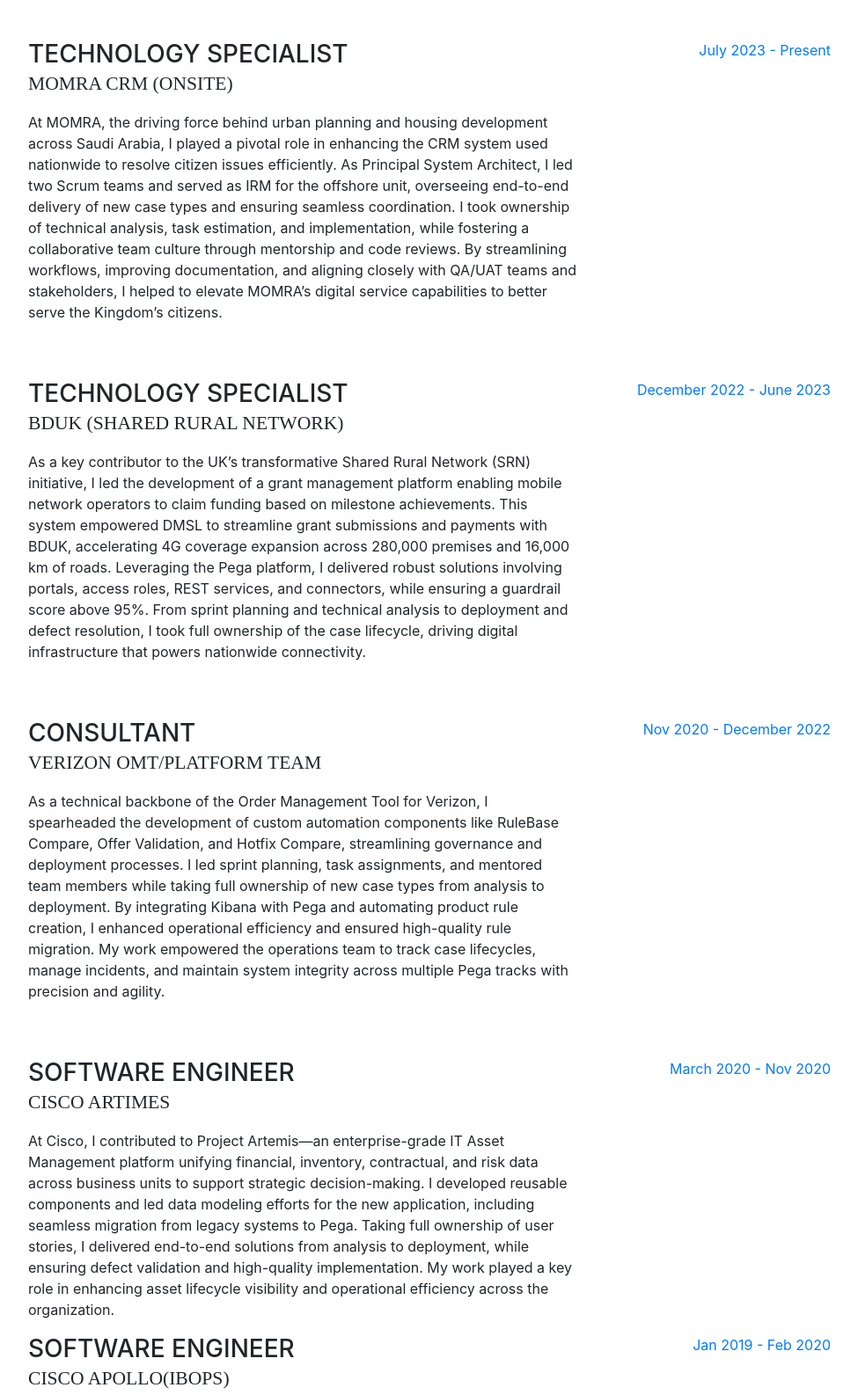
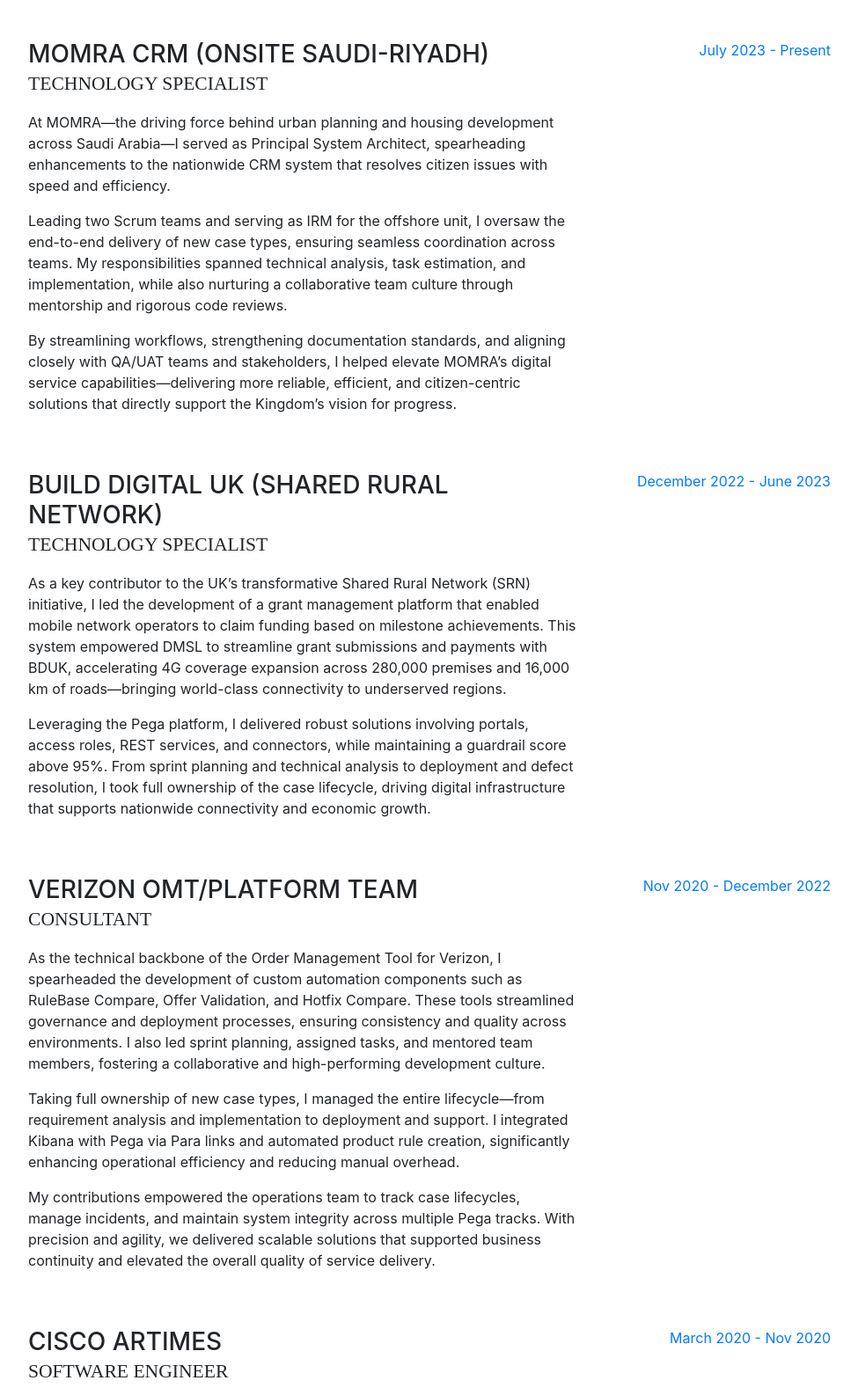
Before and after one commit to alvinj875/alvinj875.github.io, a website with bundled scripts: page index.html in a window 1280 px wide. Shown: the part 889-2475 px from the top of the page at 88% size, without its empty margins (288-1263 px from the left). Built offline with nearby package versions, Linux system fonts and the light colour scheme; a web font is replaced by a local one.

Commit message:
made some changes

```diff
--- a/index.html
+++ b/index.html
@@ -70,13 +70,16 @@
           <h1 class="mb-0">Alvin
             <span class="text-primary">Jaison</span>
           </h1>
-          <div class="mb-5">Sri Ram Nagar colony, Kapra ECIL · Hyderabad, Telangana 500062 · (+91) 8142979911 · (+966) 570487911
+          <div class="mb-5">Saudi Number: (+966) 570487911 | Indian Number: (+91) 8142979911 | Email:
             <a href="mailto:name@email.com">alvinj875@gmail.com</a>
           </div>
-          <p class="mb-3">With over 8 years of dynamic experience in Pega solution architecture, I’ve led two high-performing Scrum teams as a Principal System Architect, delivering robust, scalable applications across Telecom, Insurance, Claims, Hi-tech Manufacturing, Asset Management, and Government domains. As an IRM for offshore teams, I ensured seamless release cycles and cross-border collaboration. I thrive on solving complex challenges, driving innovation, and transforming business needs into powerful digital solutions that make a real impact.</p>
 <h5>
   <p class="mb-3">
-“Architecting solutions that connect systems, empower teams, and drive transformation.”.</p></h5>
+Principal System Architect | Pega Specialist | Driving Citizen-Centric & Enterprise Digital Transformation</p></h5>
+          <p class="mb-3"><i>“I’m Alvin Jaison, a Principal System Architect with 8+ years of expertise in Pega solution architecture. I’ve delivered mission-critical applications across Telecom, Insurance, Government, and Manufacturing—leading high-performing teams to design scalable solutions that solve complex challenges and deliver measurable business impact.”</i></p>
+<h6
+  <p class="mb-3"><i>
+“Driven by precision, powered by collaboration — I build scalable solutions that solve real-world problems.”</p></i></h6>
           <ul class="list-inline list-social-icons mb-0">
            <!-- <li class="list-inline-item">
               <a href="#">
@@ -122,9 +125,13 @@
 
           <div class="resume-item d-flex flex-column flex-md-row mb-5">
             <div class="resume-content mr-auto">
-              <h3 class="mb-0">Technology Specialist</h3>
-              <div class="subheading mb-3">MOMRA CRM (Onsite)</div>
-              <p>At MOMRA, the driving force behind urban planning and housing development across Saudi Arabia, I played a pivotal role in enhancing the CRM system used nationwide to resolve citizen issues efficiently. As Principal System Architect, I led two Scrum teams and served as IRM for the offshore unit, overseeing end-to-end delivery of new case types and ensuring seamless coordination. I took ownership of technical analysis, task estimation, and implementation, while fostering a collaborative team culture through mentorship and code reviews. By streamlining workflows, improving documentation, and aligning closely with QA/UAT teams and stakeholders, I helped to elevate MOMRA’s digital service capabilities to better serve the Kingdom’s citizens.</p>
+              <h3 class="mb-0">MOMRA CRM (Onsite Saudi-Riyadh)</h3>
+              <div class="subheading mb-3">Technology Specialist</div>
+              <p>At MOMRA—the driving force behind urban planning and housing development across Saudi Arabia—I served as Principal System Architect, spearheading enhancements to the nationwide CRM system that resolves citizen issues with speed and efficiency.</p>
+ <p>
+Leading two Scrum teams and serving as IRM for the offshore unit, I oversaw the end-to-end delivery of new case types, ensuring seamless coordination across teams. My responsibilities spanned technical analysis, task estimation, and implementation, while also nurturing a collaborative team culture through mentorship and rigorous code reviews.</p>
+ <p>
+By streamlining workflows, strengthening documentation standards, and aligning closely with QA/UAT teams and stakeholders, I helped elevate MOMRA’s digital service capabilities—delivering more reliable, efficient, and citizen-centric solutions that directly support the Kingdom’s vision for progress.</p>
             </div>
             <div class="resume-date text-md-right">
               <span class="text-primary">July 2023 - Present</span>
@@ -133,9 +140,11 @@
 
           <div class="resume-item d-flex flex-column flex-md-row mb-5">
             <div class="resume-content mr-auto">
-              <h3 class="mb-0">Technology Specialist</h3>
-              <div class="subheading mb-3">BDUK (Shared Rural Network)</div>
-              <p>As a key contributor to the UK’s transformative Shared Rural Network (SRN) initiative, I led the development of a grant management platform enabling mobile network operators to claim funding based on milestone achievements. This system empowered DMSL to streamline grant submissions and payments with BDUK, accelerating 4G coverage expansion across 280,000 premises and 16,000 km of roads. Leveraging the Pega platform, I delivered robust solutions involving portals, access roles, REST services, and connectors, while ensuring a guardrail score above 95%. From sprint planning and technical analysis to deployment and defect resolution, I took full ownership of the case lifecycle, driving digital infrastructure that powers nationwide connectivity.</p>
+              <h3 class="mb-0">Build Digital UK (Shared Rural Network)</h3>
+              <div class="subheading mb-3">Technology Specialist</div>
+              <p>As a key contributor to the UK’s transformative Shared Rural Network (SRN) initiative, I led the development of a grant management platform that enabled mobile network operators to claim funding based on milestone achievements. This system empowered DMSL to streamline grant submissions and payments with BDUK, accelerating 4G coverage expansion across 280,000 premises and 16,000 km of roads—bringing world-class connectivity to underserved regions.</p>
+<p>
+Leveraging the Pega platform, I delivered robust solutions involving portals, access roles, REST services, and connectors, while maintaining a guardrail score above 95%. From sprint planning and technical analysis to deployment and defect resolution, I took full ownership of the case lifecycle, driving digital infrastructure that supports nationwide connectivity and economic growth.</p>
             </div>
             <div class="resume-date text-md-right">
               <span class="text-primary">December 2022 - June 2023</span>
@@ -144,9 +153,14 @@
 
           <div class="resume-item d-flex flex-column flex-md-row mb-5">
             <div class="resume-content mr-auto">
-              <h3 class="mb-0">Consultant</h3>
-              <div class="subheading mb-3">Verizon OMT/Platform Team</div>
-              <p>As a technical backbone of the Order Management Tool for Verizon, I spearheaded the development of custom automation components like RuleBase Compare, Offer Validation, and Hotfix Compare, streamlining governance and deployment processes. I led sprint planning, task assignments, and mentored team members while taking full ownership of new case types from analysis to deployment. By integrating Kibana with Pega and automating product rule creation, I enhanced operational efficiency and ensured high-quality rule migration. My work empowered the operations team to track case lifecycles, manage incidents, and maintain system integrity across multiple Pega tracks with precision and agility.</p>
+              <h3 class="mb-0">Verizon OMT/Platform Team</h3>
+              <div class="subheading mb-3">Consultant</div>
+              <p>As the technical backbone of the Order Management Tool for Verizon, I spearheaded the development of custom automation components such as RuleBase Compare, Offer Validation, and Hotfix Compare. These tools streamlined governance and deployment processes, ensuring consistency and quality across environments. I also led sprint planning, assigned tasks, and mentored team members, fostering a collaborative and high-performing development culture.</p>
+<p>
+Taking full ownership of new case types, I managed the entire lifecycle—from requirement analysis and implementation to deployment and support. I integrated Kibana with Pega via Para links and automated product rule creation, significantly enhancing operational efficiency and reducing manual overhead.</p>
+<p>
+
+My contributions empowered the operations team to track case lifecycles, manage incidents, and maintain system integrity across multiple Pega tracks. With precision and agility, we delivered scalable solutions that supported business continuity and elevated the overall quality of service delivery.</p>
             </div>
             <div class="resume-date text-md-right">
               <span class="text-primary">Nov 2020 - December 2022</span>
@@ -155,8 +169,8 @@
 
           <div class="resume-item d-flex flex-column flex-md-row">
             <div class="resume-content mr-auto">
-              <h3 class="mb-0">Software Engineer</h3>
-              <div class="subheading mb-3">CISCO Artimes</div>
+              <h3 class="mb-0">CISCO Artimes</h3>
+              <div class="subheading mb-3">Software Engineer</div>
               <p>At Cisco, I contributed to Project Artemis—an enterprise-grade IT Asset Management platform unifying financial, inventory, contractual, and risk data across business units to support strategic decision-making. I developed reusable components and led data modeling efforts for the new application, including seamless migration from legacy systems to Pega. Taking full ownership of user stories, I delivered end-to-end solutions from analysis to deployment, while ensuring defect validation and high-quality implementation. My work played a key role in enhancing asset lifecycle visibility and operational efficiency across the organization.</p>
             </div>
             <div class="resume-date text-md-right">
@@ -166,8 +180,8 @@
 
             <div class="resume-item d-flex flex-column flex-md-row">
             <div class="resume-content mr-auto">
-              <h3 class="mb-0">Software Engineer</h3>
-              <div class="subheading mb-3">CISCO Apollo(IBOPs)</div>
+              <h3 class="mb-0">CISCO Apollo(IBOPs)</h3>
+              <div class="subheading mb-3">Software Engineer</div>
               <p>At Cisco, I played a key role in the Install Base Operations (IBOP) project, an enterprise-grade application designed to deliver accurate asset visibility and enhance customer experience across service coverage contracts. Leveraging PRPC, I implemented robust case management features, agents, SLAs, and job schedulers to streamline asset lifecycle tracking and renewal opportunities. I took full ownership of user stories—from scope analysis and development to deployment and production support—while collaborating with LSAs and support teams to ensure seamless integration and defect resolution. My work empowered cross-functional stakeholders to make faster, data-driven decisions with confidence.</p>
             </div>
             <div class="resume-date text-md-right">
@@ -177,8 +191,8 @@
 
             <div class="resume-item d-flex flex-column flex-md-row">
             <div class="resume-content mr-auto">
-              <h3 class="mb-0">Junior Software Engineer</h3>
-              <div class="subheading mb-3">Automobile Association(UK Client)</div>
+              <h3 class="mb-0">Automobile Association(UK Client)</h3>
+              <div class="subheading mb-3">Junior Software Engineer</div>
               <p>As part of Project RIO for the UK’s largest roadside assistance provider, I contributed to enhancing policy management systems covering Road Membership, European Breakdown Cover, and Motor Insurance. I was actively involved in implementing client-side validations, resolving SLA and production-critical defects, and developing core business logic through properties, activities, and flows. My responsibilities spanned across CR enhancements, testing, and production support, ensuring smooth policy upgrades and renewals. Leveraging tools like Tracer and Rules Inspector, I ensured high-quality delivery aligned with business goals and customer expectations.</p>
             </div>
             <div class="resume-date text-md-right">
```
